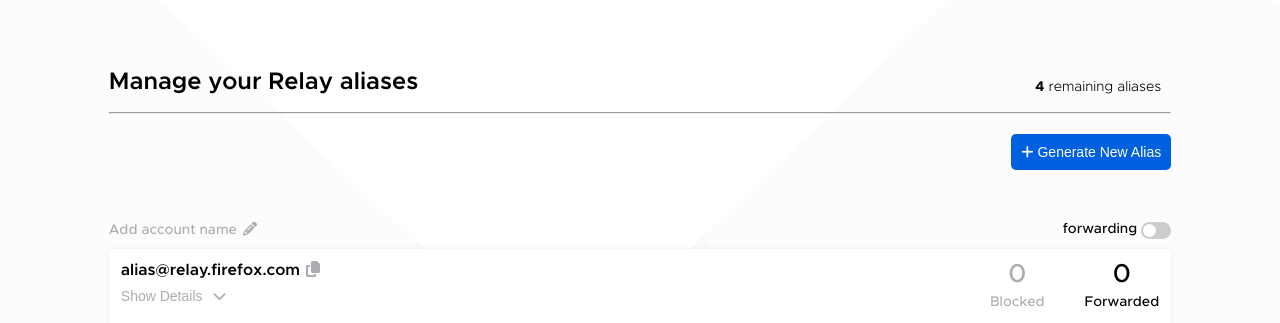
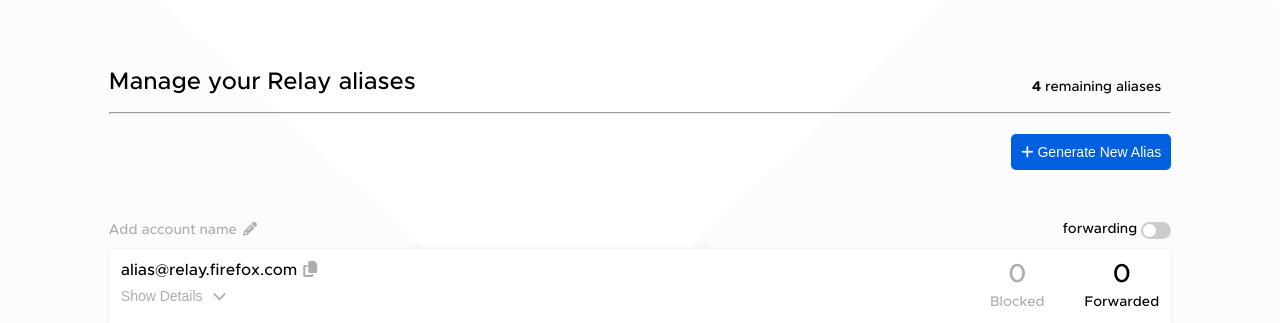
Before and after one commit to signed-long/mozilla-project, a website: page index.html in a window 1280 px wide. Shown: the part 134-457 px from the top of the page. Drawn offline with Linux system fonts and the light colour scheme.

Commit message:
attempt to fix issue where fonts 404 on github pages site

```diff
--- a/assets/fonts.css
+++ b/assets/fonts.css
@@ -2,7 +2,7 @@
   font-family: "Metropolis";
   font-style: normal;
   font-weight: 700;
-  src: url("/assets/fonts/Metropolis/Metropolis-Bold.woff2") format("woff2");
+  src: url("../assets/fonts/Metropolis/Metropolis-Bold.woff2") format("woff2");
   font-display: swap;
 }
 
@@ -10,7 +10,7 @@
   font-family: "Metropolis";
   font-style: normal;
   font-weight: 600;
-  src: url("/assets/fonts/Metropolis/Metropolis-SemiBold.woff2") format("woff2");
+  src: url("../assets/fonts/Metropolis/Metropolis-SemiBold.woff2") format("woff2");
   font-display: swap;
 }
 
@@ -18,7 +18,7 @@
   font-family: "Metropolis";
   font-style: normal;
   font-weight: 500;
-  src: url("/assets/fonts/Metropolis/Metropolis-Medium.woff2") format("woff2");
+  src: url("../assets/fonts/Metropolis/Metropolis-Medium.woff2") format("woff2");
   font-display: swap;
 }
 
@@ -26,7 +26,7 @@
   font-family: "Metropolis";
   font-style: normal;
   font-weight: 300;
-  src: url("/assets/fonts/Metropolis/Metropolis-Light.woff2") format("woff2");
+  src: url("../assets/fonts/Metropolis/Metropolis-Light.woff2") format("woff2");
   font-display: swap;
 }
 
@@ -34,7 +34,7 @@
   font-family: 'Inter UI';
   font-style: normal;
   font-weight: 400;
-  src: url("/assets/fonts/Inter/Inter-UI-Regular.woff2") format("woff2");
+  src: url("../assets/fonts/Inter/Inter-UI-Regular.woff2") format("woff2");
   font-display: swap;
 }
 
@@ -42,6 +42,6 @@
   font-family: 'Inter UI';
   font-style: normal;
   font-weight: 700;
-  src: url("/assets/fonts/Inter/Inter-UI-Bold.woff2") format("woff2");
+  src: url("../assets/fonts/Inter/Inter-UI-Bold.woff2") format("woff2");
   font-display: swap;
 }
--- a/assets/styles.css
+++ b/assets/styles.css
@@ -125,13 +125,13 @@
 }
 
 .main-title {
-    font-weight: 600;
+    /* font-weight: 600; */
     font-size: 24px;
 }
 
 .secondary-title {
     margin: 10px;
-    font-weight: 200;
+    /* font-weight: 200; */
     font-size: 14px;
 }
 
@@ -219,7 +219,7 @@
 
 .email {
     font-size: 16px;
-    font-weight: 600;
+    /* font-weight: 600; */
     padding-bottom: 10px;
 }
 
```
